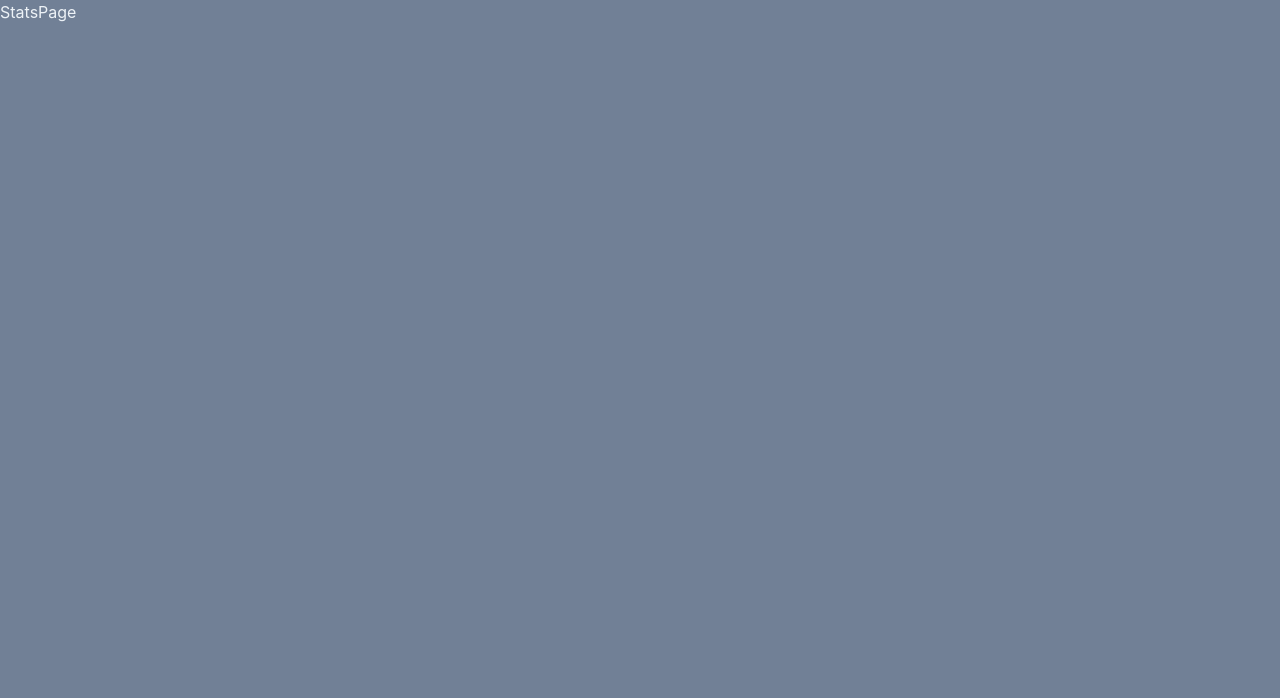
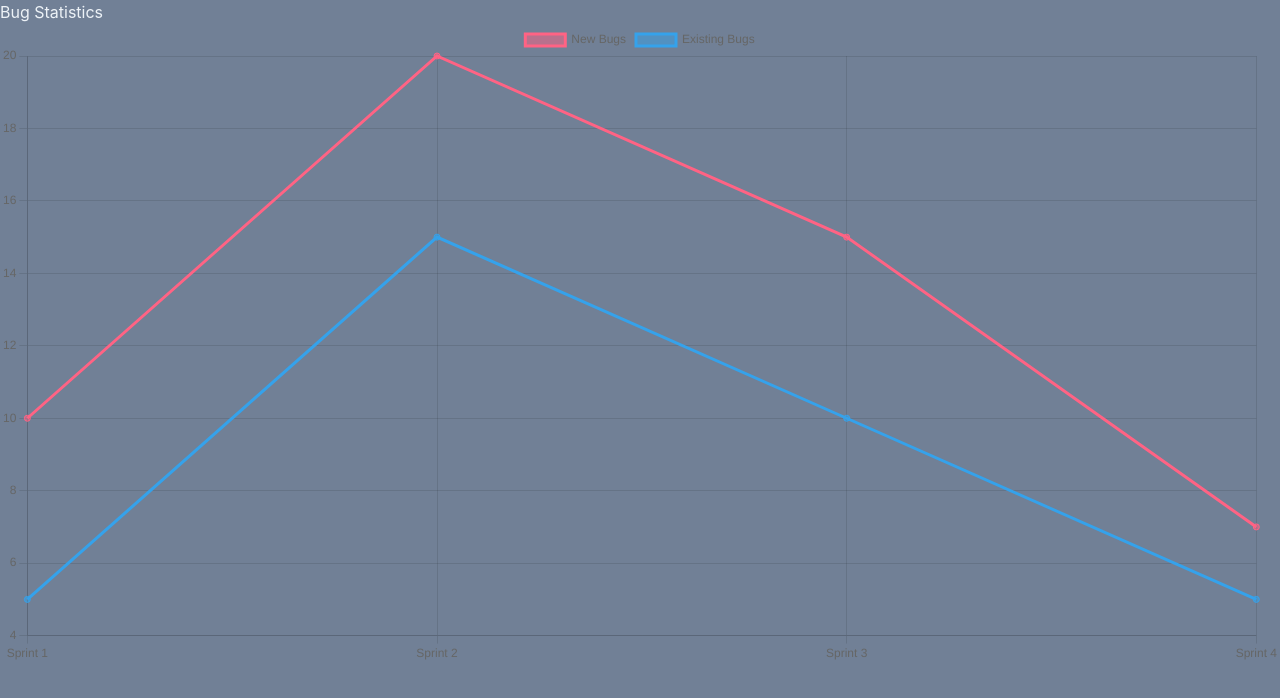
Before and after one commit to avallip443/cps406, a React (Vite) app: page /stats in a window 1280 px wide. Shown: the top 698 px of the page. Built offline with nearby package versions, Linux system fonts and the light colour scheme.

Commit message:
stats/graph update 1 (0402)
A very simple update of the stats/graph part.
Added: Graph component, data fetching hook, stats page and navigation.
Tested: mock data.

Will update:
Design and implement the submission form
Fetch real data
Generate the graph using real data

- Lingyun

```diff
--- /dev/null
+++ b/src/components/BugStatsGraph.jsx
@@ -0,0 +1,9 @@
+import React from 'react';
+import { Line } from 'react-chartjs-2';
+import { Chart as ChartJS } from 'chart.js/auto';
+
+const BugStatsGraph = ({ graphData }) => {
+  return <Line data={graphData} />;
+};
+
+export default BugStatsGraph;
--- a/src/pages/HomePage/HomePage.jsx
+++ b/src/pages/HomePage/HomePage.jsx
@@ -1,12 +1,22 @@
-import React from 'react'
+import React from 'react';
+import { Button } from '@chakra-ui/react';
+import { Link as RouterLink } from 'react-router-dom';
 
 const HomePage = () => {
   return (
     <div>
-      <p color={'green'}>hi</p>
-      <button>bye</button>
+      {/* Example text; style as needed */}
+      <p style={{ color: 'green' }}>Hi</p>
+
+      {/* Standard button for demonstration; replace or remove as needed */}
+      <button>Bye</button>
+
+      {/* Chakra UI Button for navigation */}
+      <Button as={RouterLink} to="/stats" colorScheme="blue" mt="4">
+        View Stats
+      </Button>
     </div>
-  )
-}
+  );
+};
 
-export default HomePage
+export default HomePage;
--- a/src/pages/StatsPage/StatsPage.jsx
+++ b/src/pages/StatsPage/StatsPage.jsx
@@ -1,7 +1,16 @@
-import React from "react";
+import React from 'react';
+import useBugData from '../../useBugData';
+import BugStatsGraph from '../../components/BugStatsGraph';
 
 const StatsPage = () => {
-  return <div>StatsPage</div>;
+  const graphData = useBugData();
+
+  return (
+    <div>
+      <h2>Bug Statistics</h2>
+      <BugStatsGraph graphData={graphData} />
+    </div>
+  );
 };
 
 export default StatsPage;
--- /dev/null
+++ b/src/useBugData.js
@@ -0,0 +1,31 @@
+import { useState, useEffect } from 'react';
+
+const useBugData = () => {
+  const [graphData, setGraphData] = useState({
+    // Mock data structure; replace with actual data fetching logic
+    labels: ['Sprint 1', 'Sprint 2', 'Sprint 3', 'Sprint 4'],
+    datasets: [
+      {
+        label: 'New Bugs',
+        data: [10, 20, 15, 7],
+        borderColor: 'rgb(255, 99, 132)',
+        backgroundColor: 'rgba(255, 99, 132, 0.5)',
+      },
+      {
+        label: 'Existing Bugs',
+        data: [5, 15, 10, 5],
+        borderColor: 'rgb(53, 162, 235)',
+        backgroundColor: 'rgba(53, 162, 235, 0.5)',
+      },
+    ],
+  });
+
+  // Replace useEffect with actual data fetching
+  useEffect(() => {
+    // Fetch data here
+  }, []);
+
+  return graphData;
+};
+
+export default useBugData;
```
Also changed, not shown: package.json (+8 -2 lines), 2 other files (tests, documents, lock files or other folders).
